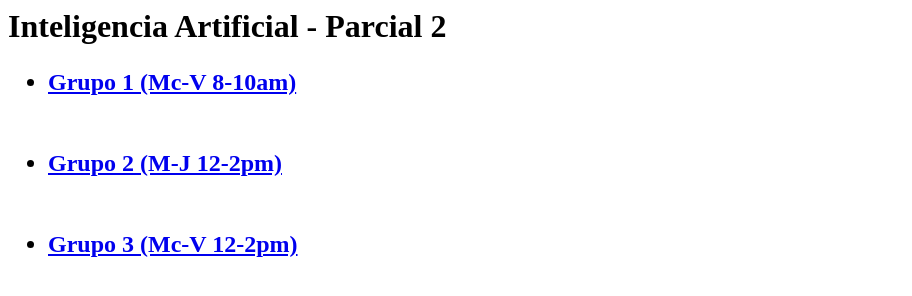
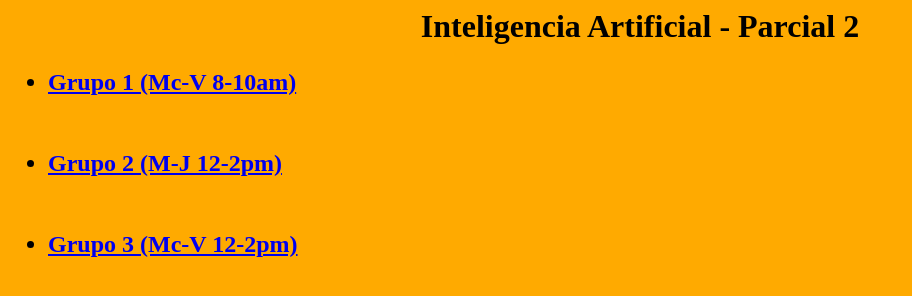
Before and after one commit to jegiraldp/evaluation, a plain HTML site: page docs/index.html in a window 1280 px wide. Shown: the whole page, without its empty margins (0-912 px from the left). Drawn offline with Linux system fonts and the light colour scheme.

Commit message:
16junio2025

```diff
--- a/docs/index.html
+++ b/docs/index.html
@@ -3,7 +3,26 @@
     <meta charset="UTF-8">
     <meta name="viewport" content="width=device-width, initial-scale=1.0">
     <title>Evaluation</title>
+
 </head>
+
+<style>
+body{
+
+background-color:#FFAA00
+}
+
+h1{
+font-family:AmsiPro-Ultra;
+color:black;
+ text-align: center;
+}
+
+a:hover{
+font-style: italic;
+}
+</style>
+
 <body>
     <h1>Inteligencia Artificial - Parcial 2</h1>
        <h2>
```
